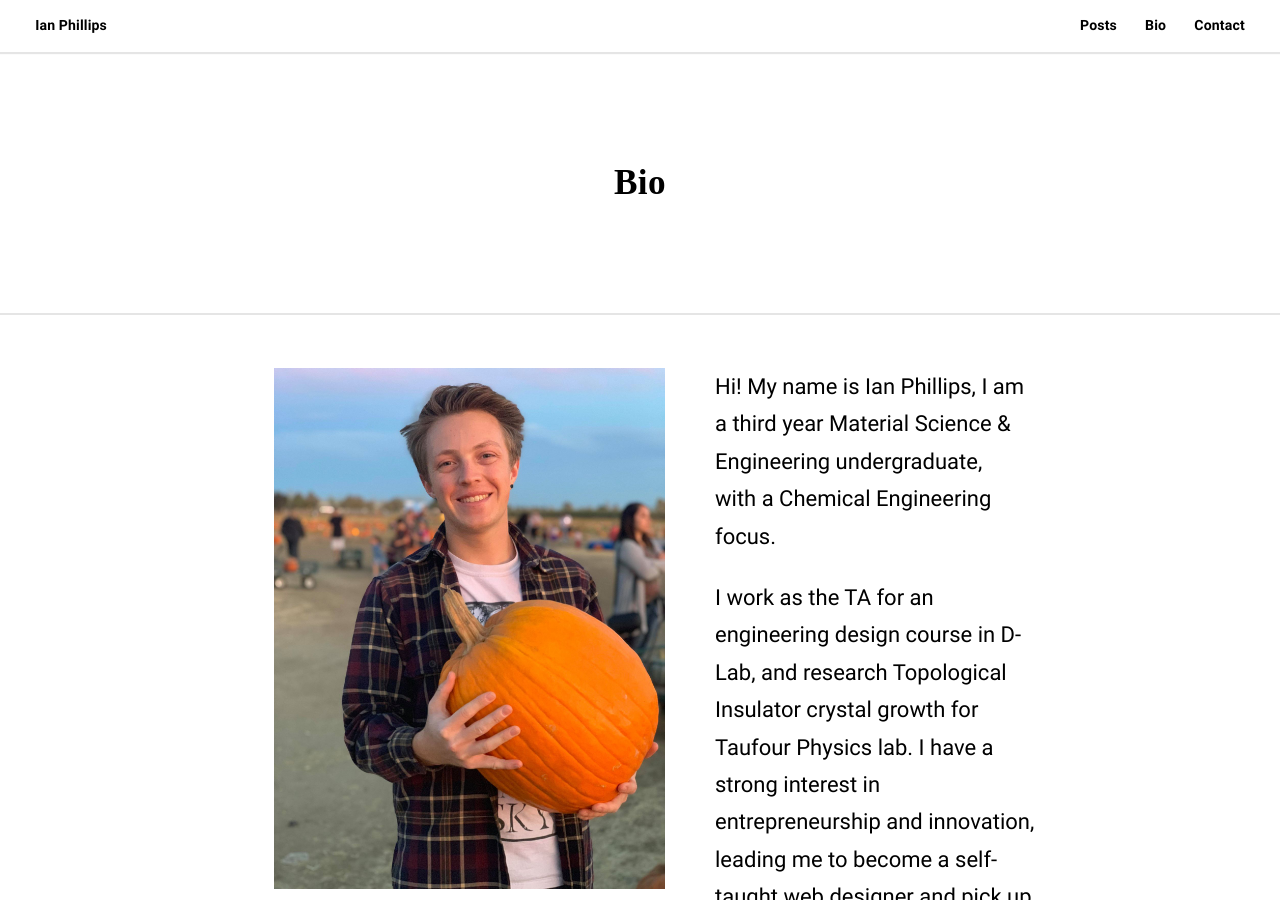
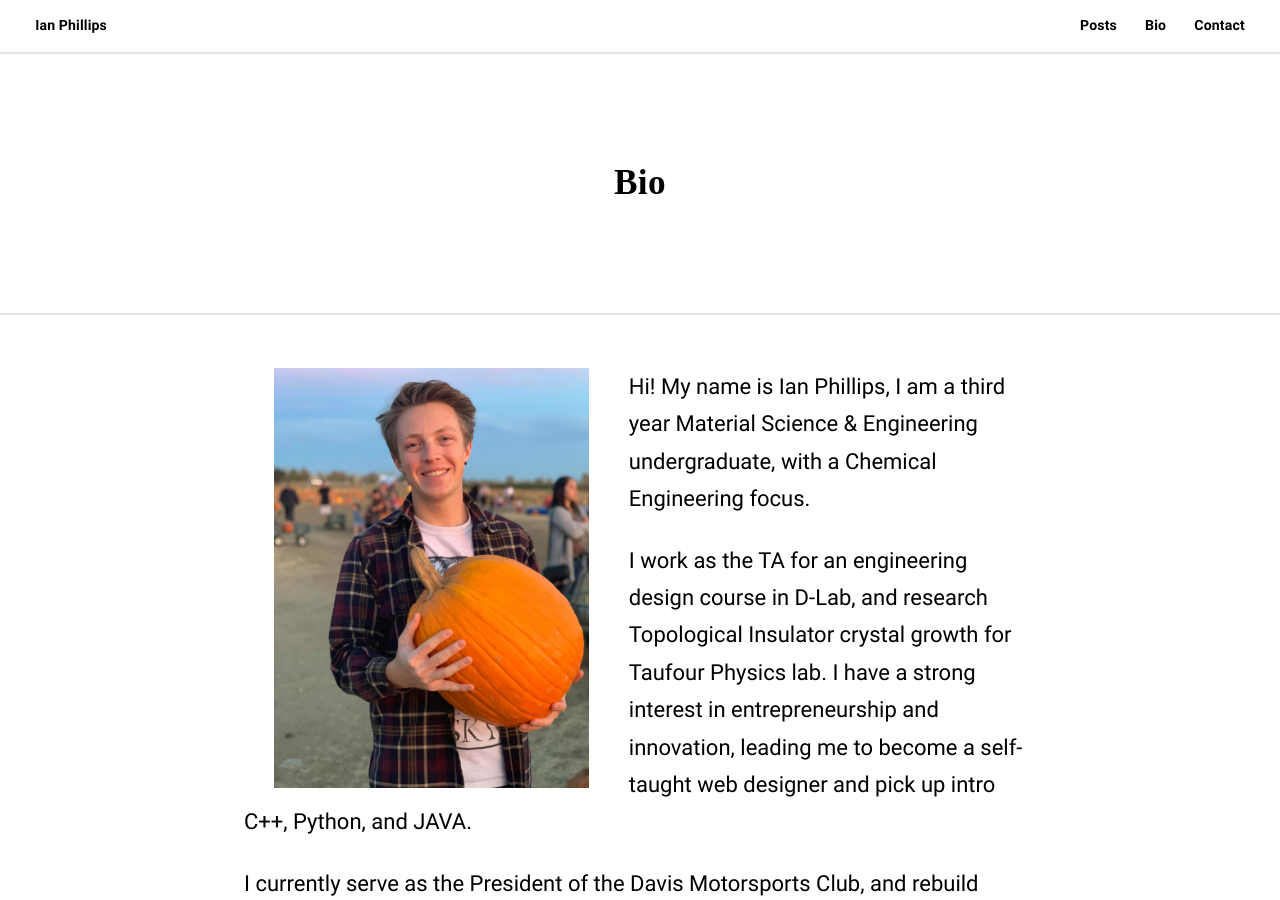
Before and after one commit to ianphillips715/ianphillips715, a Jekyll site: the page built from bio.html, in a window 1280 px wide and 900 px high. Built offline with Jekyll 4.4.1, drawn with Linux system fonts in a browser that asks for light colours; some web fonts are replaced.

Commit message:
Update bio.html

```diff
--- a/bio.html
+++ b/bio.html
@@ -3,7 +3,7 @@
 title: Bio
 ---
 
-<div><p style="margin-right:10px"> <img src="/assets/images/me_pumpkin.png" style="width:50%; height:50%; float:left; margin-right:50px; margin-left:30px;"> Hi! My name is Ian Phillips, I am a third year Material Science & Engineering undergraduate, with a Chemical Engineering focus.</p>
+<div><p style="margin-right:5px"> <img src="/assets/images/me_pumpkin.png" style="width:40%; height:40%; float:left; margin-right:40px; margin-left:30px;"> Hi! My name is Ian Phillips, I am a third year Material Science & Engineering undergraduate, with a Chemical Engineering focus.</p>
 </br><p>I work as the TA for an engineering design course in D-Lab, and research Topological Insulator crystal growth for Taufour Physics lab. I have a strong interest in entrepreneurship and innovation, leading me to become a self-taught web designer and pick up intro C++, Python, and JAVA.</p>
 </br><p>I currently serve as the President of the Davis Motorsports Club, and rebuild broken bicycles in my spare time. I hope to one day have a shop of my own, to machine auto parts and build my engineering ideas.</p>
 </br><p>My professional and personal interests often overlap, ranging from sustainable energy, automotive, and novel material research to entrepreneurship, bicycles, and music. Over the years, I have played guitar, trumpet and trombone!</p>
```
